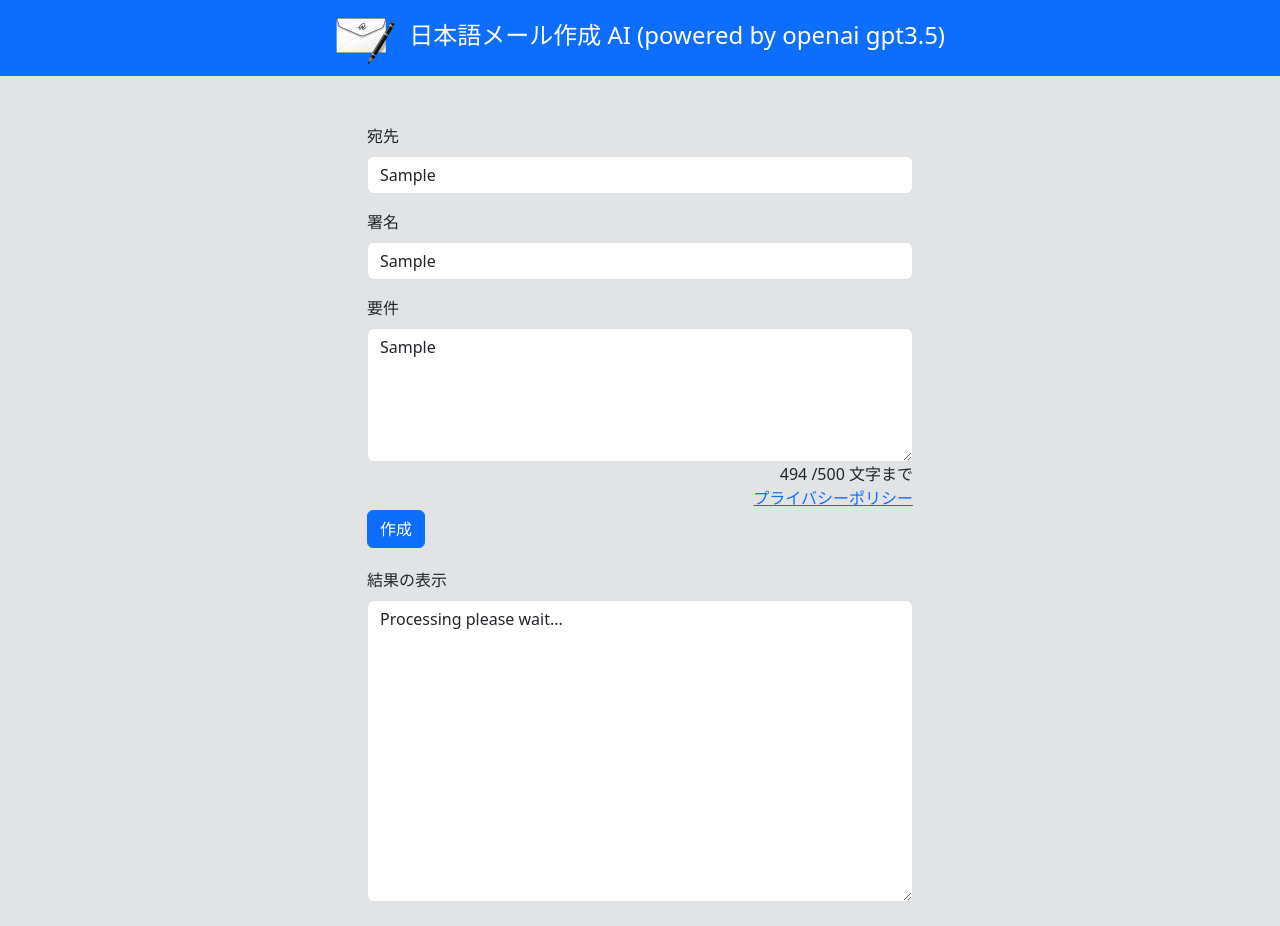
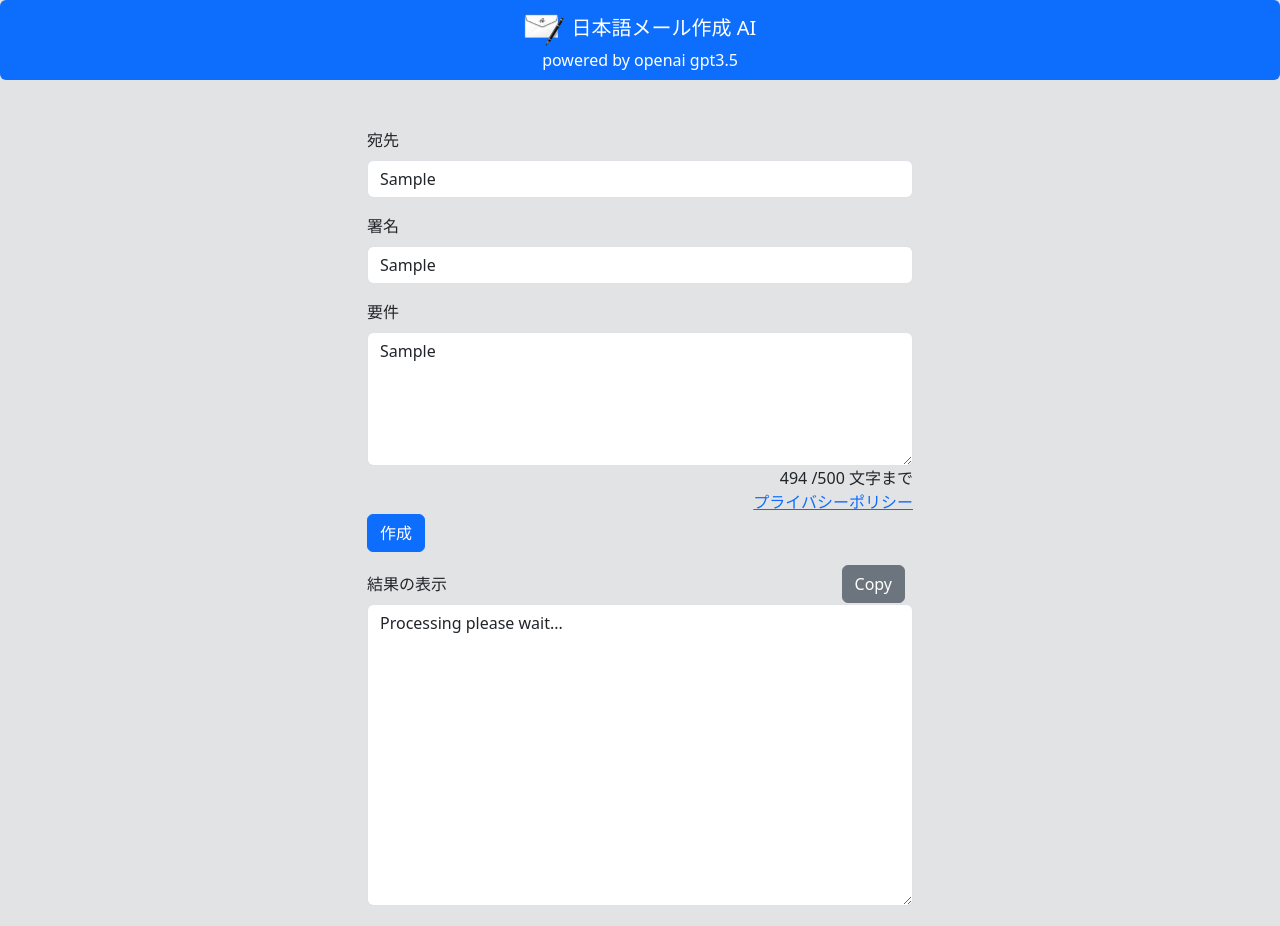
Before and after one commit to ryoshumei/mailsakusei, a plain HTML site: page frontend/index.html in a window 1280 px wide. Both pictures are taken after typing "Sample", "Sample", "Sample" into the empty fields and a click on the button "作成". Drawn offline with nearby package versions, Linux system fonts and the light colour scheme; no server answers.

Commit message:
Made minor UI improvements and added a copy button

```diff
--- a/frontend/index.html
+++ b/frontend/index.html
@@ -11,10 +11,14 @@
 </head>
 
 <body class="bg-secondary-subtle">
-<header class="bg-primary text-white text-center py-2 fs-4">
-    <img src="emai_generator_jp_icon60x60.png" alt="My Icon" class="me-2" style="height: 60px;">
-    日本語メール作成 AI (powered by openai gpt3.5)
+<header class="bg-primary text-white text-center py-2 rounded d-flex flex-column align-items-center">
+    <div class="d-flex align-items-center py-0 mb-0 fs-5">
+        <img src="emai_generator_jp_icon60x60.png" alt="My Icon" class="me-2" style="height: 40px;">
+        日本語メール作成 AI
+    </div>
+    <span class="mt-0 text-white py-0 fs-6">powered by openai gpt3.5</span>
 </header>
+
 <div class="container bg-secondary-subtle">
     <!-- Content here -->
     <div class="row justify-content-center mt-5 mb-1">
@@ -46,11 +50,12 @@
             </div>
         </form>
     </div>
-    <div class="row justify-content-center my-1 d-none"id="resultOutputDiv">
+    <div class="row justify-content-center my-1 d-none" id="resultOutputDiv">
         <div class="col-md-6">
-            <div class="mb-3">
+            <div class="mb-3 position-relative">
                 <label for="resultOutput" class="form-label">結果の表示</label>
                 <textarea class="form-control" id="resultOutput" rows="12" readonly></textarea>
+                <div id="copyButton" class="btn btn-secondary position-absolute end-0 me-2 fs-6" style="top: -7px;">Copy</div>
             </div>
         </div>
     </div>
--- a/frontend/script.js
+++ b/frontend/script.js
@@ -18,11 +18,34 @@ $(document).ready(function() {
     });
 
 });
+// make a function that recover the #copyButton class to btn-secondary and remove btn-danger if exists and change the text to Copy
+function recoverCopyButton() {
+    $('#copyButton').removeClass('btn-danger');
+    $('#copyButton').addClass('btn-secondary');
+    $('#copyButton').text('Copy');
+}
+
+// copy resultOutput to clipboard
+$('#copyButton').on('click', function(){
+    var copyText = document.getElementById("resultOutput");
+    navigator.clipboard.writeText(copyText.value).then(function() {
+        //change the text of the button to Copied!
+        $('#copyButton').text('Copied!');
+    }).catch(function(err) {
+        // If there is an error change button class to btn-danger
+        $('#copyButton').removeClass('btn-success');
+        $('#copyButton').addClass('btn-danger');
+        console.error('copy error: ', err);
+    });
+});
+
 
 //when the user clicks on the button, send the data to the server
 $('#generate').click(function(event) {
     //stop navigating to the page given in the form action
     event.preventDefault();
+    // call the function recoverCopyButton
+    recoverCopyButton();
     // #exampleTextarea cant be empty
     if ($('#exampleTextarea').val() == '') {
         $('#resultOutput').html('Please enter a text');
```
